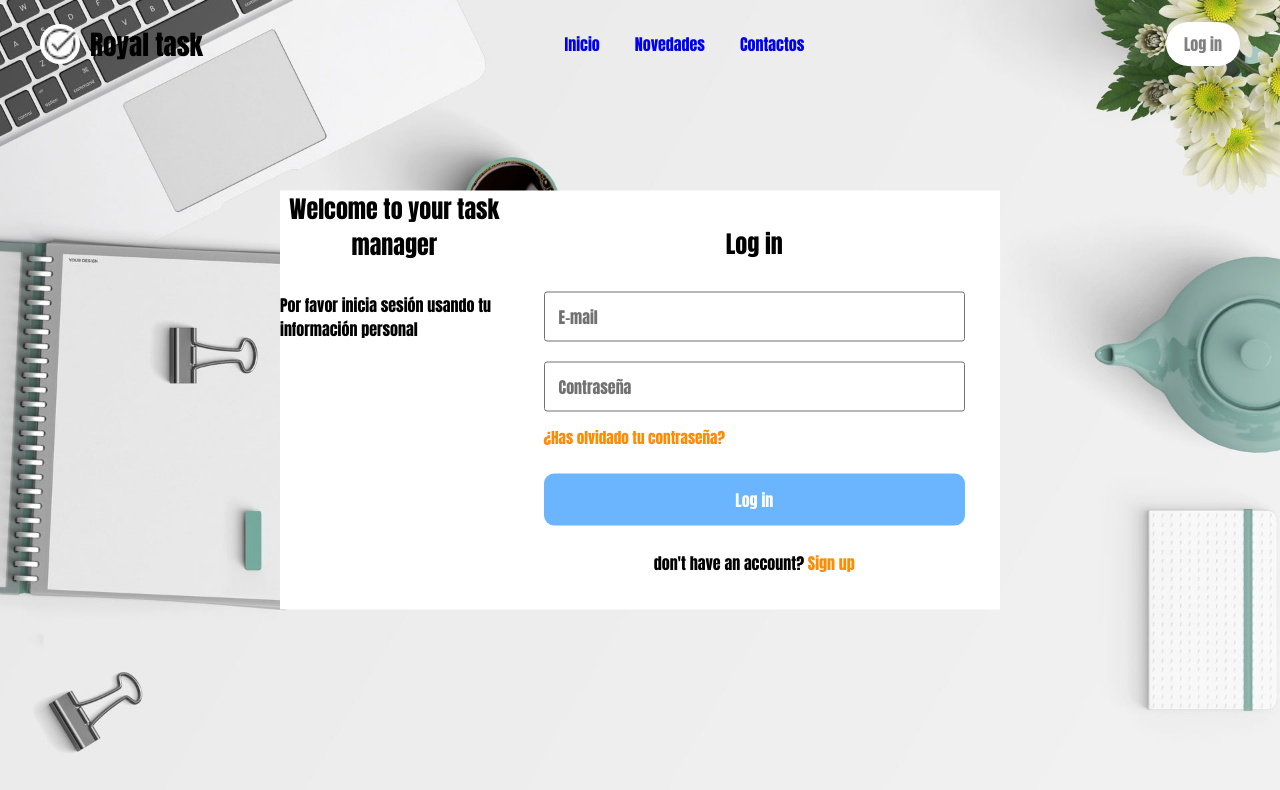
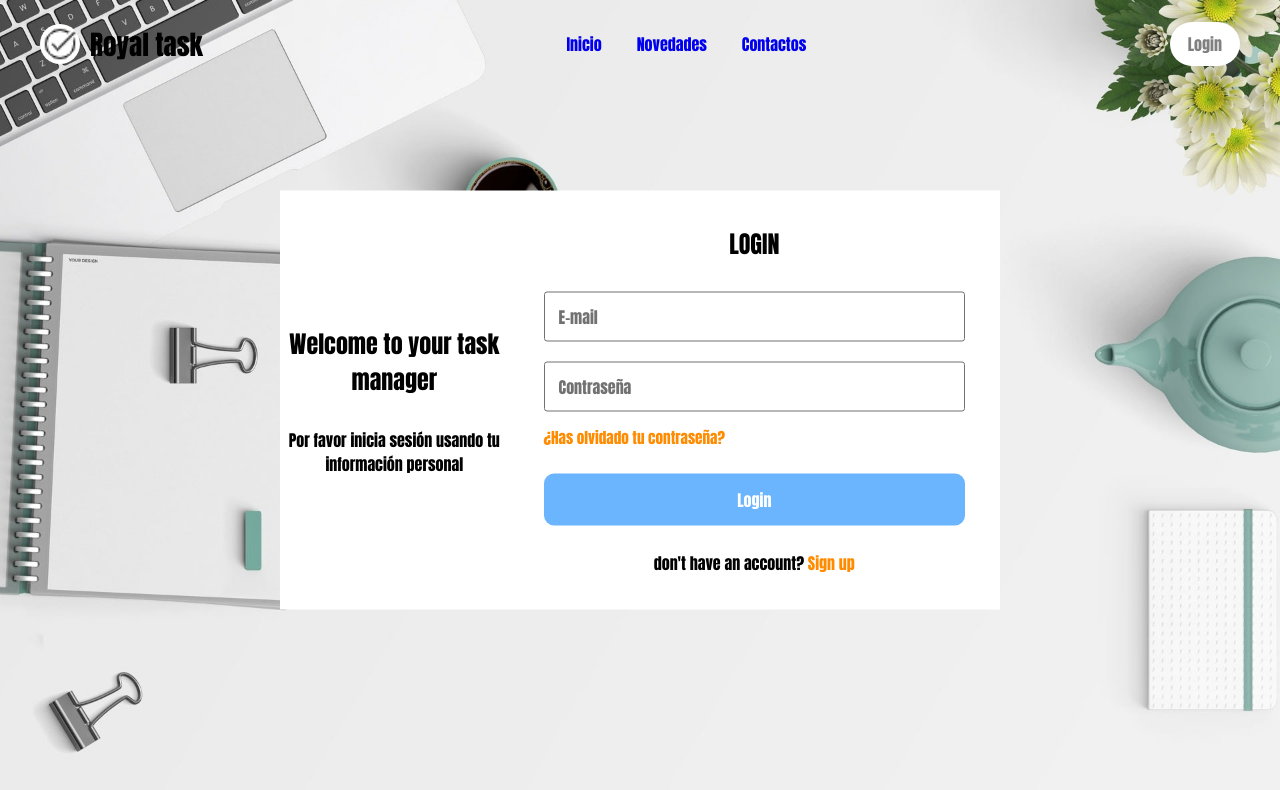
Before and after one commit to jesutera/proyecto_final..., a plain HTML site: page index.html in a window 1280 px wide. Drawn offline with Linux system fonts and the light colour scheme.

```diff
--- a/index.html
+++ b/index.html
@@ -22,7 +22,7 @@
                 <li><a href="#">Contactos</a></li>
             </ul>
 
-            <button class="login-btn">Log in</button>
+            <button class="login-btn">Login</button>
         </nav>
     </header>
 
@@ -34,7 +34,7 @@
                 <P>Por favor inicia sesión usando tu información personal</P>
             </div>
             <div class="form-content">
-                <h2>Log in </h2>
+                <h2>LOGIN </h2>
                 <form action="#">
                     <div class="input-field">
                         <input type="text" required>
@@ -45,7 +45,7 @@
                         <label>Contraseña</label>
                     </div>
                     <a href="#" class="forgot-pass">¿Has olvidado tu contraseña?</a>
-                    <button type="submit">Log in</button>
+                    <button type="submit">Login</button>
                 </form>
                 <div class="bottom-link">
                     don't have an account?
--- a/style.css
+++ b/style.css
@@ -93,6 +93,11 @@ header{
 
 .form-box .form-details{
     max-width: 330px;
+    display: flex;
+    text-align: center;
+    flex-direction: column;
+    align-items: center;
+    justify-content: center;
 }
 
 .form-box h2 {
```
Also changed, not shown: images/background2.jpg (added).
